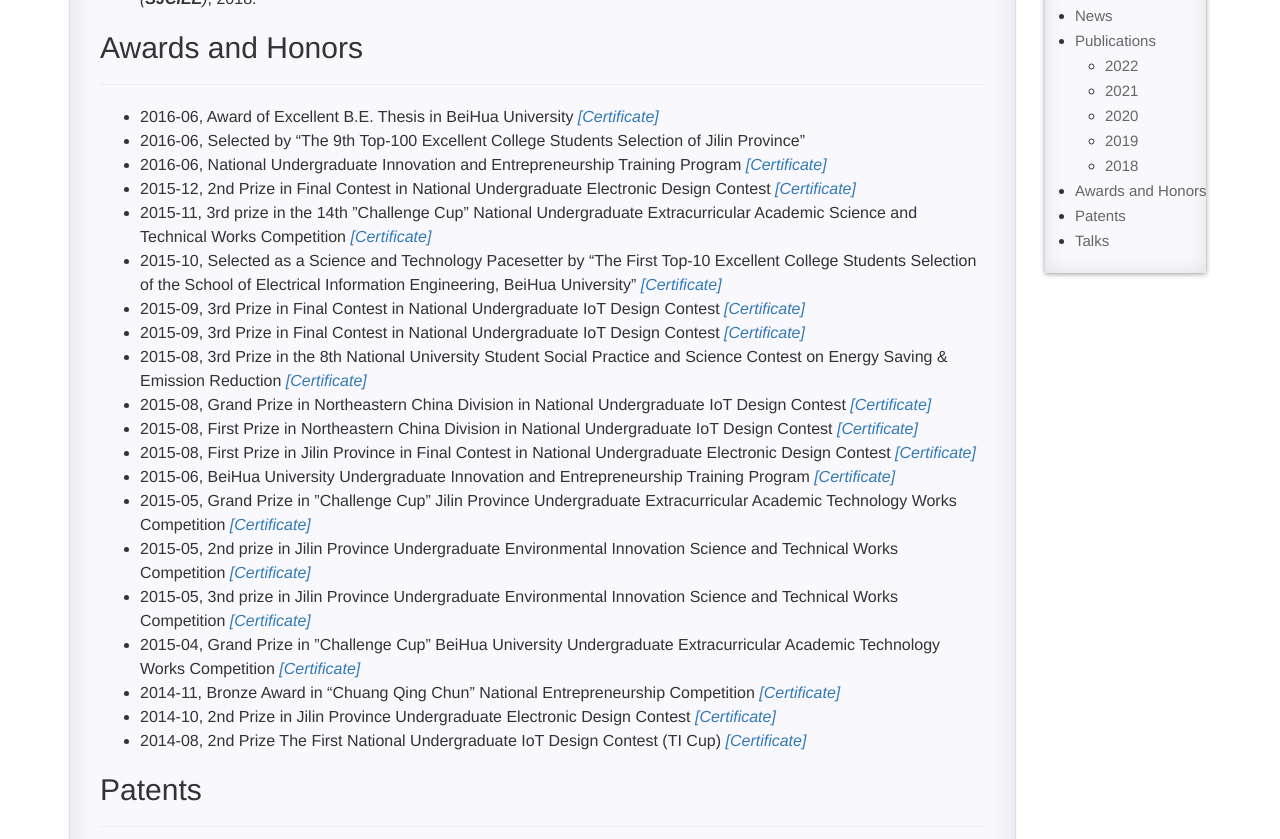
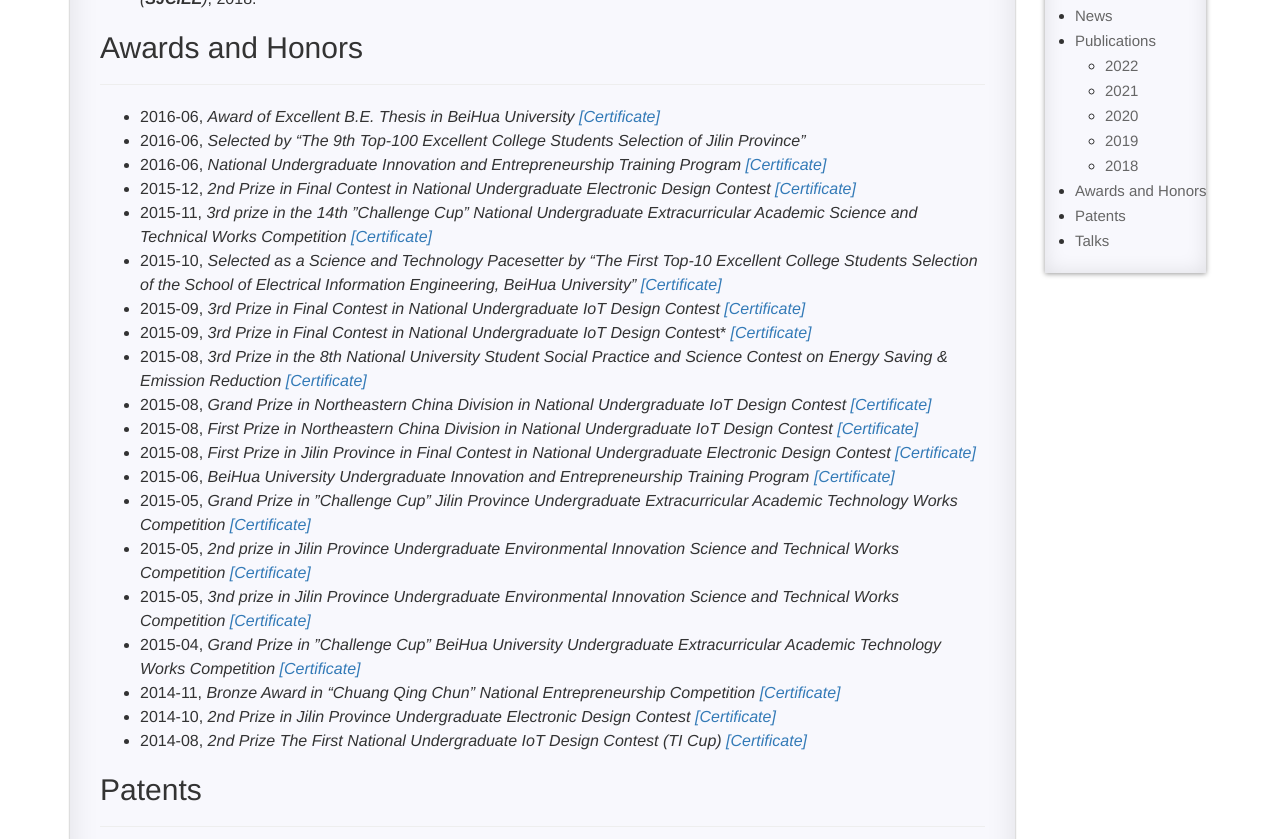
Before and after one commit to XihongZhou/xihongzhou.github.io, a Jekyll site: the page built from pages/1_homepage.md, in a window 1280 px wide and 1400 px high, scrolled down 1523 px. Shown: the part 152-991 px from the top of the window. Built offline with Jekyll 4.4.1, drawn with Linux system fonts in a browser that asks for light colours; comment, search, counter and statistics services are not loaded.

Commit message:
Update 1_homepage.md

```diff
--- a/pages/1_homepage.md
+++ b/pages/1_homepage.md
@@ -85,26 +85,26 @@
 
 ---
 
-- 2016-06, Award of Excellent B.E. Thesis in BeiHua University [*[Certificate]*](https://xihongzhou.github.io/images/Certificate/2016-06-30_E_B.E_T_BHU.jpg)
-- 2016-06, Selected by "The 9th Top-100 Excellent College Students Selection of Jilin Province”
-- 2016-06, National Undergraduate Innovation and Entrepreneurship Training Program [*[Certificate]*](https://xihongzhou.github.io/images/Certificate/2016-06_NU_IETP.jpg)
-- 2015-12, 2nd Prize in Final Contest in National Undergraduate Electronic Design Contest [*[Certificate]*](https://xihongzhou.github.io/images/Certificate/2015-12_NU_EDC.jpg)
-- 2015-11, 3rd prize in the 14th ”Challenge Cup” National Undergraduate Extracurricular Academic Science and Technical Works Competition [*[Certificate]*](https://xihongzhou.github.io/images/Certificate/2015-11_NU_EACTWC_(3P).jpg)
-- 2015-10, Selected as a Science and Technology Pacesetter by "The First Top-10 Excellent College Students Selection of the School of Electrical Information Engineering, BeiHua University” [*[Certificate]*](https://xihongzhou.github.io/images/Certificate/2015-10-17_BHU_Top10_ECS.jpg)
-- 2015-09, 3rd Prize in Final Contest in National Undergraduate IoT Design Contest [*[Certificate]*](https://xihongzhou.github.io/images/Certificate/2015-09_NU_IoT_DC_(1).jpg)
-- 2015-09, 3rd Prize in Final Contest in National Undergraduate IoT Design Contest [*[Certificate]*](https://xihongzhou.github.io/images/Certificate/2015-09_NU_IoT_DC_(2).jpg)
-- 2015-08, 3rd Prize in the 8th National University Student Social Practice and Science Contest on Energy Saving & Emission Reduction [*[Certificate]*](https://xihongzhou.github.io/images/Certificate/2015-08_NUS_SPSC_ESER.jpg)
-- 2015-08, Grand Prize in Northeastern China Division in National Undergraduate IoT Design Contest [*[Certificate]*](https://xihongzhou.github.io/images/Certificate/2015-08_NU_IoT_DC_(GP_NCD).jpg)
-- 2015-08, First Prize in Northeastern China Division in National Undergraduate IoT Design Contest [*[Certificate]*](https://xihongzhou.github.io/images/Certificate/2015-08_NU_IoT_DC_(FP_NCD).jpg)
-- 2015-08, First Prize in Jilin Province in Final Contest in National Undergraduate Electronic Design Contest [*[Certificate]*](https://xihongzhou.github.io/images/Certificate/2015-08_NU_EDC_(FP_JP).jpg)
-- 2015-06, BeiHua University Undergraduate Innovation and Entrepreneurship Training Program [*[Certificate]*](https://xihongzhou.github.io/images/Certificate/2015-06_BHU_IETP.jpg)
-- 2015-05, Grand Prize in ”Challenge Cup” Jilin Province Undergraduate Extracurricular Academic Technology Works Competition [*[Certificate]*](https://xihongzhou.github.io/images/Certificate/2015-05_PU_EATWC_(GP).jpg)
-- 2015-05, 2nd prize in Jilin Province Undergraduate Environmental Innovation Science and Technical Works Competition [*[Certificate]*](https://xihongzhou.github.io/images/Certificate/2015-05-16_PU_EISTWC_(2P).jpg)
-- 2015-05, 3nd prize in Jilin Province Undergraduate Environmental Innovation Science and Technical Works Competition [*[Certificate]*](https://xihongzhou.github.io/images/Certificate/2015-05-16_PU_EISTWC_(3P).jpg)
-- 2015-04, Grand Prize in ”Challenge Cup” BeiHua University Undergraduate Extracurricular Academic Technology Works Competition [*[Certificate]*](https://xihongzhou.github.io/images/Certificate/2015-04_BHU_EATWC_(GP).jpg)
-- 2014-11, Bronze Award in "Chuang Qing Chun" National Entrepreneurship Competition [*[Certificate]*](https://xihongzhou.github.io/images/Certificate/2014-11_NEC_(Bronze).jpg)
-- 2014-10, 2nd Prize in Jilin Province Undergraduate Electronic Design Contest [*[Certificate]*](https://xihongzhou.github.io/images/Certificate/2014-10_PU_EDC_(2P).jpg)
-- 2014-08, 2nd Prize The First National Undergraduate IoT Design Contest (TI Cup) [*[Certificate]*](https://xihongzhou.github.io/images/Certificate/2014-08_NU_IoT_DC_(2P_NCD).jpg)
+- 2016-06, *Award of Excellent B.E. Thesis in BeiHua University* [*[Certificate]*](https://xihongzhou.github.io/images/Certificate/2016-06-30_E_B.E_T_BHU.jpg)
+- 2016-06, *Selected by "The 9th Top-100 Excellent College Students Selection of Jilin Province”*
+- 2016-06, *National Undergraduate Innovation and Entrepreneurship Training Program* [*[Certificate]*](https://xihongzhou.github.io/images/Certificate/2016-06_NU_IETP.jpg)
+- 2015-12, *2nd Prize in Final Contest in National Undergraduate Electronic Design Contest* [*[Certificate]*](https://xihongzhou.github.io/images/Certificate/2015-12_NU_EDC.jpg)
+- 2015-11, *3rd prize in the 14th ”Challenge Cup” National Undergraduate Extracurricular Academic Science and Technical Works Competition* [*[Certificate]*](https://xihongzhou.github.io/images/Certificate/2015-11_NU_EACTWC_(3P).jpg)
+- 2015-10, *Selected as a Science and Technology Pacesetter by "The First Top-10 Excellent College Students Selection of the School of Electrical Information Engineering, BeiHua University”* [*[Certificate]*](https://xihongzhou.github.io/images/Certificate/2015-10-17_BHU_Top10_ECS.jpg)
+- 2015-09, *3rd Prize in Final Contest in National Undergraduate IoT Design Contest* [*[Certificate]*](https://xihongzhou.github.io/images/Certificate/2015-09_NU_IoT_DC_(1).jpg)
+- 2015-09, *3rd Prize in Final Contest in National Undergraduate IoT Design Contes*t* [*[Certificate]*](https://xihongzhou.github.io/images/Certificate/2015-09_NU_IoT_DC_(2).jpg)
+- 2015-08, *3rd Prize in the 8th National University Student Social Practice and Science Contest on Energy Saving & Emission Reduction* [*[Certificate]*](https://xihongzhou.github.io/images/Certificate/2015-08_NUS_SPSC_ESER.jpg)
+- 2015-08, *Grand Prize in Northeastern China Division in National Undergraduate IoT Design Contest* [*[Certificate]*](https://xihongzhou.github.io/images/Certificate/2015-08_NU_IoT_DC_(GP_NCD).jpg)
+- 2015-08, *First Prize in Northeastern China Division in National Undergraduate IoT Design Contest* [*[Certificate]*](https://xihongzhou.github.io/images/Certificate/2015-08_NU_IoT_DC_(FP_NCD).jpg)
+- 2015-08, *First Prize in Jilin Province in Final Contest in National Undergraduate Electronic Design Contest* [*[Certificate]*](https://xihongzhou.github.io/images/Certificate/2015-08_NU_EDC_(FP_JP).jpg)
+- 2015-06, *BeiHua University Undergraduate Innovation and Entrepreneurship Training Program* [*[Certificate]*](https://xihongzhou.github.io/images/Certificate/2015-06_BHU_IETP.jpg)
+- 2015-05, *Grand Prize in ”Challenge Cup” Jilin Province Undergraduate Extracurricular Academic Technology Works Competition* [*[Certificate]*](https://xihongzhou.github.io/images/Certificate/2015-05_PU_EATWC_(GP).jpg)
+- 2015-05, *2nd prize in Jilin Province Undergraduate Environmental Innovation Science and Technical Works Competition* [*[Certificate]*](https://xihongzhou.github.io/images/Certificate/2015-05-16_PU_EISTWC_(2P).jpg)
+- 2015-05, *3nd prize in Jilin Province Undergraduate Environmental Innovation Science and Technical Works Competition* [*[Certificate]*](https://xihongzhou.github.io/images/Certificate/2015-05-16_PU_EISTWC_(3P).jpg)
+- 2015-04, *Grand Prize in ”Challenge Cup” BeiHua University Undergraduate Extracurricular Academic Technology Works Competition* [*[Certificate]*](https://xihongzhou.github.io/images/Certificate/2015-04_BHU_EATWC_(GP).jpg)
+- 2014-11, *Bronze Award in "Chuang Qing Chun" National Entrepreneurship Competition* [*[Certificate]*](https://xihongzhou.github.io/images/Certificate/2014-11_NEC_(Bronze).jpg)
+- 2014-10, *2nd Prize in Jilin Province Undergraduate Electronic Design Contest* [*[Certificate]*](https://xihongzhou.github.io/images/Certificate/2014-10_PU_EDC_(2P).jpg)
+- 2014-08, *2nd Prize The First National Undergraduate IoT Design Contest (TI Cup)* [*[Certificate]*](https://xihongzhou.github.io/images/Certificate/2014-08_NU_IoT_DC_(2P_NCD).jpg)
 
 ## Patents
 
```
